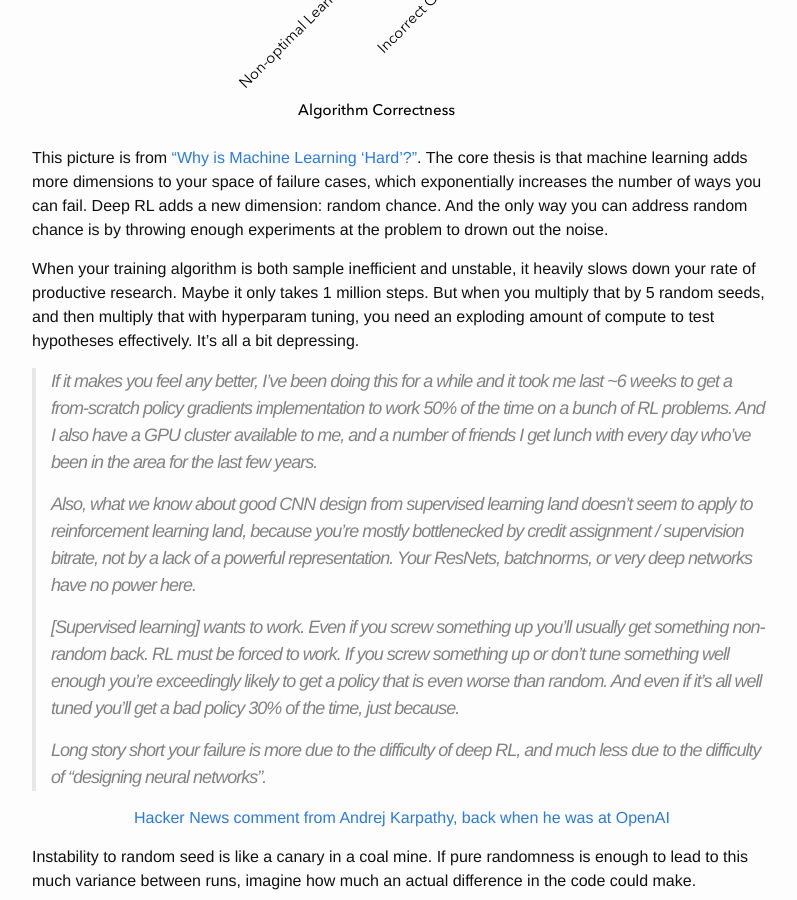
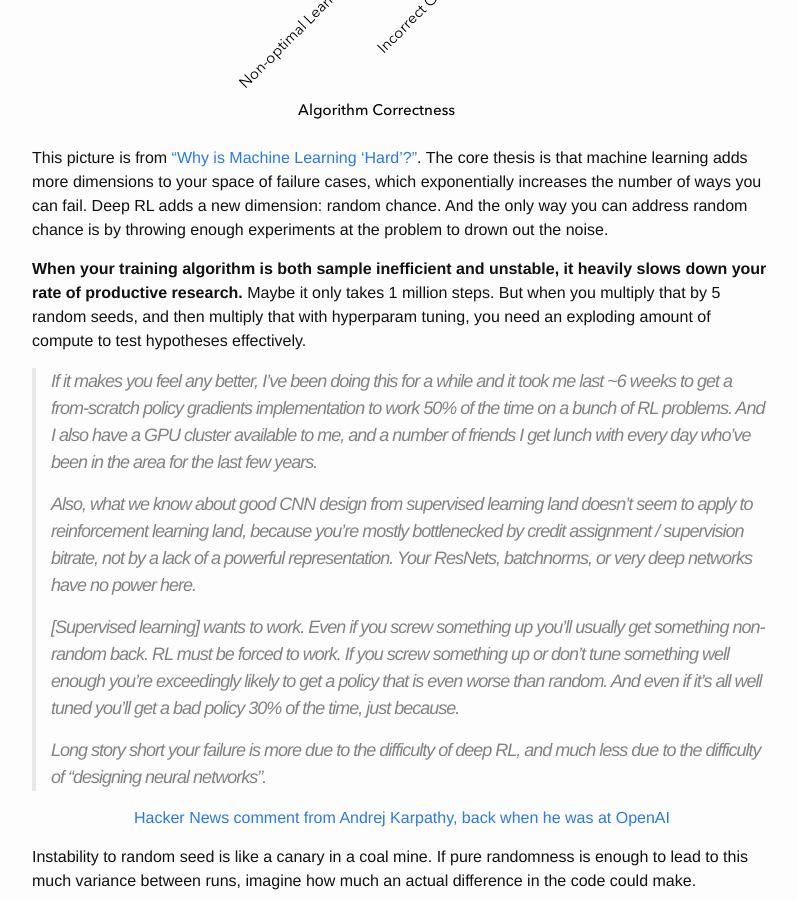
Before and after one commit to alexirpan/alexirpan.github.io, a Jekyll site: the page built from _posts/2017-12-11-rl-hard.markdown, in a window 1280 px wide and 900 px high, scrolled down 17321 px. Shown: the whole window, without its empty margins (238-1035 px from the left). Built offline with Jekyll 4.4.1, drawn with Linux system fonts in a browser that asks for light colours; nearby versions of some CDN libraries; some of the changed text lies outside the part shown.

Commit message:
Changing small formatting things

```diff
--- a/_posts/2017-12-11-rl-hard.markdown
+++ b/_posts/2017-12-11-rl-hard.markdown
@@ -714,11 +714,11 @@ Deep RL adds a new dimension: random chance. And the only way you can address
 random chance is by throwing enough experiments at the problem to drown out
 the noise.
 
-When your training algorithm is both sample inefficient and unstable, it heavily
-slows down your rate of productive research. Maybe it only takes 1 million
+**When your training algorithm is both sample inefficient and unstable, it heavily
+slows down your rate of productive research.** Maybe it only takes 1 million
 steps. But when you multiply that by 5 random seeds, and then multiply that with
 hyperparam tuning, you need an exploding amount of compute to test hypotheses
-effectively. It's all a bit depressing.
+effectively.
 
 > If it makes you feel any better, I've been doing this for a while and it took me last ~6 weeks to get a from-scratch policy gradients implementation to work 50% of the time on a bunch of RL problems. And I also have a GPU cluster available to me, and a number of friends I get lunch with every day who've been in the area for the last few years.
 >
```
Also changed, not shown: other parts of _posts/2017-12-11-rl-hard.markdown (+1 -1 lines).
